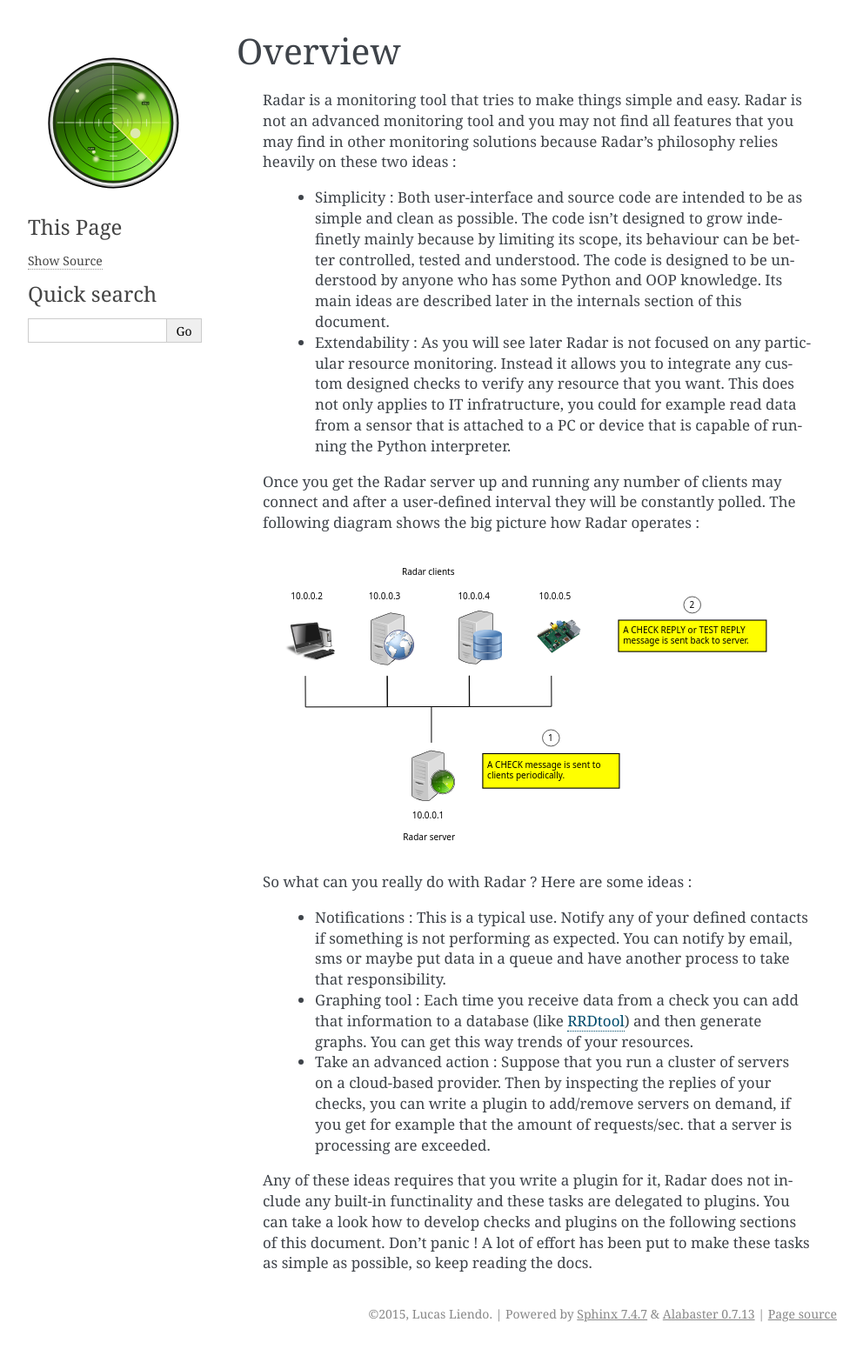
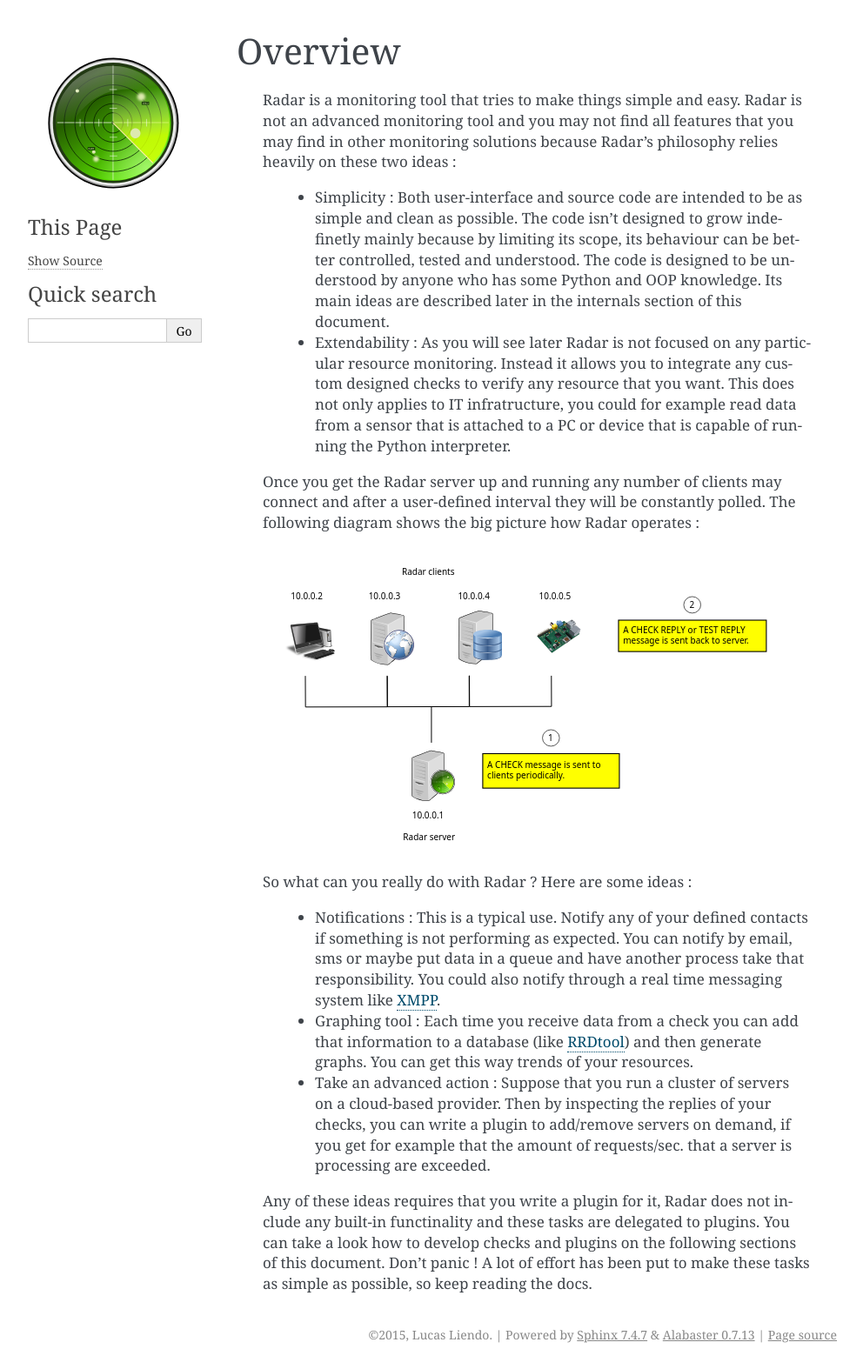
Before and after one commit to lliendo/Radar, a Sphinx documentation site: the page built from docs/overview.rst, in a window 1280 px wide. Shown: the whole page at 87% size, without its empty margins (148-1140 px from the left). Built offline with Sphinx 7.4.7, drawn with Linux system fonts in a browser that asks for light colours; before the commit the page ends 1550 px from its top, so only the background shows below that.

```diff
--- a/docs/overview.rst
+++ b/docs/overview.rst
@@ -33,8 +33,8 @@
 
         * Notifications : This is a typical use. Notify any of your defined contacts
           if something is not performing as expected. You can notify by email, sms
-          or maybe put data in a queue and have another process to take that
-          responsibility.
+          or maybe put data in a queue and have another process take that responsibility.
+          You could also notify through a real time messaging system like `XMPP <https://en.wikipedia.org/wiki/XMPP>`_.
 
         * Graphing tool : Each time you receive data from a check you can add that
           information to a database (like `RRDtool <http://www.rrdtool.org>`_) and then generate graphs.
```
Also changed, not shown: 1 other file.
